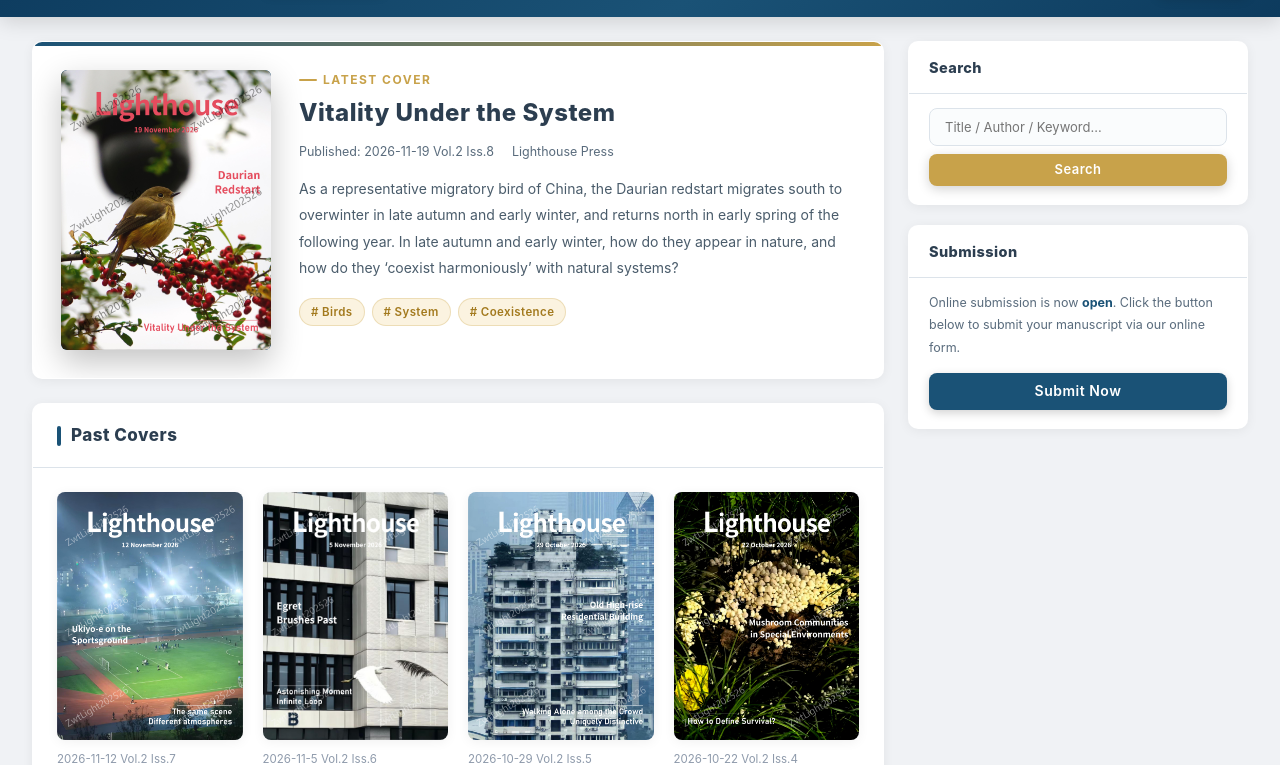
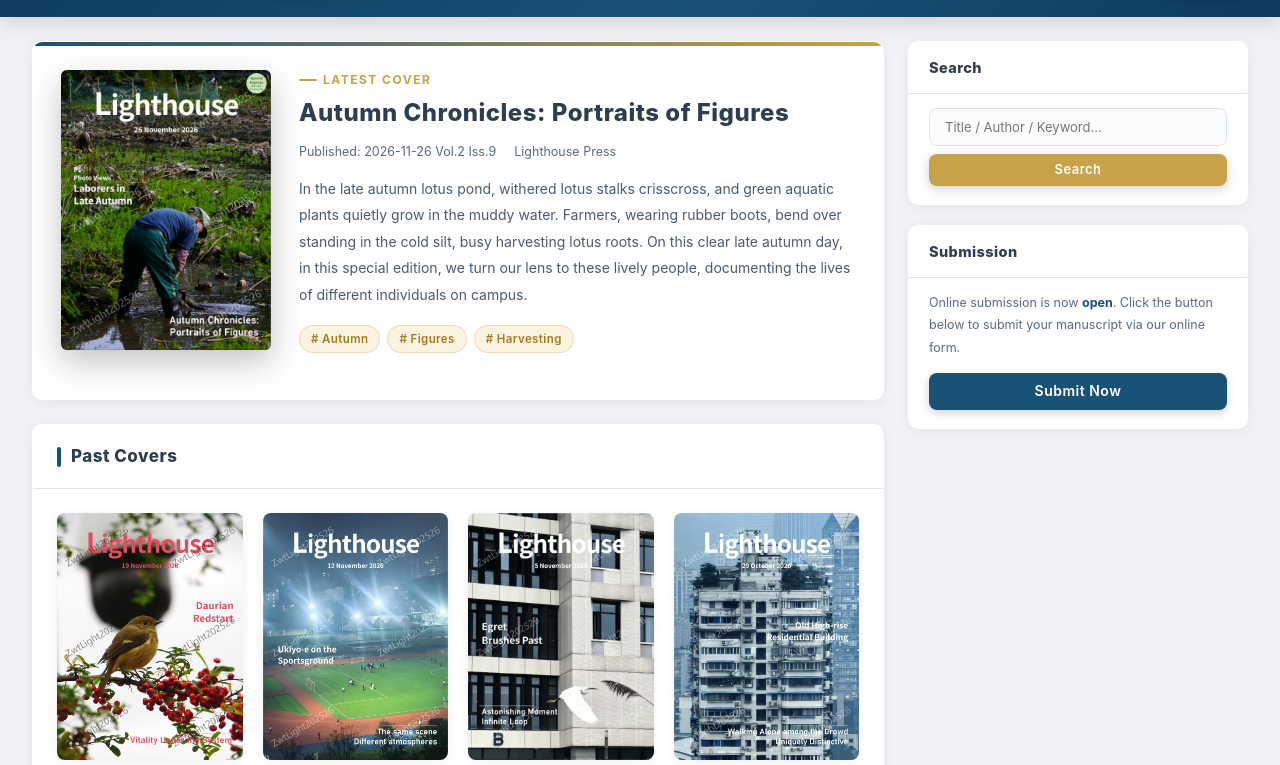
Before and after one commit to ZwtLight/Lighthouse, a plain HTML site: page index.html in a window 1280 px wide. Shown: the part 65-830 px from the top of the page. Drawn offline with Linux system fonts and the light colour scheme.

Commit message:
Update index.html

```diff
--- a/index.html
+++ b/index.html
@@ -1146,7 +1146,16 @@
     //  封面图片位于 cover/ 目录：W-1-7 为最新一期，W-1-1 ~ W-1-6 为往期
     // ============================================================
     const A_COVER_ISSUES = [
-         {
+          {
+            id: 'A-C-16', volume: 2, number: 9, year: 2026,
+            cover: 'cover/W-2-9.jpg',
+            date: '2026-11-26 Vol.2 Iss.9',
+            theme: 'Autumn Chronicles: Portraits of Figures',
+            desc: 'In the late autumn lotus pond, withered lotus stalks crisscross, and green aquatic plants quietly grow in the muddy water. Farmers, wearing rubber boots, bend over standing in the cold silt, busy harvesting lotus roots. On this clear late autumn day, in this special edition, we turn our lens to these lively people, documenting the lives of different individuals on campus.',
+            topics: ['Autumn', 'Figures', 'Harvesting'],
+            articles: []
+        },
+        {
             id: 'A-C-15', volume: 2, number: 8, year: 2026,
             cover: 'cover/W-2-8.jpg',
             date: '2026-11-19 Vol.2 Iss.8',
```
